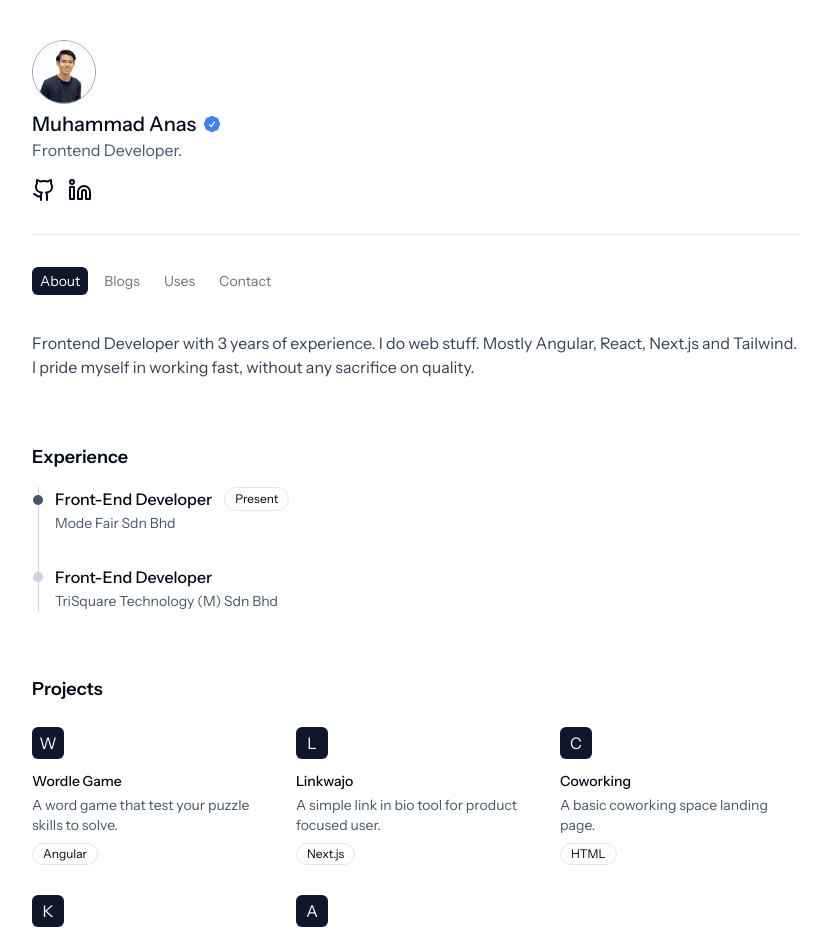
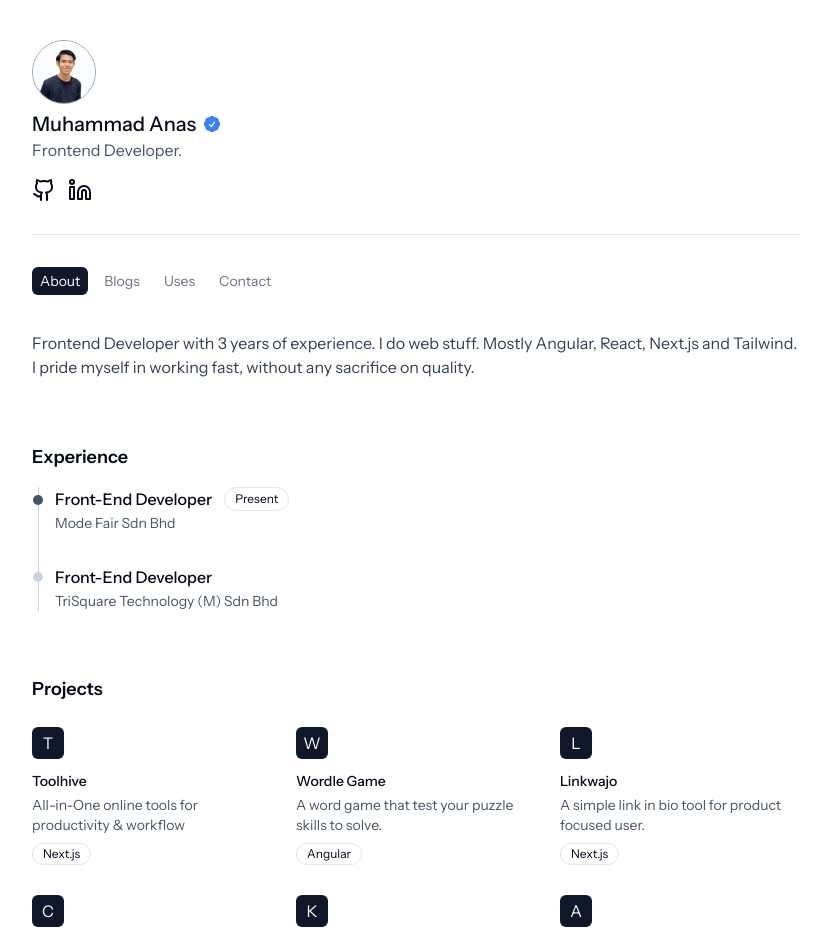
Before and after one commit to anas283/anas-blog, a Next.js app: page / in a window 1280 px wide. Shown: the top 941 px of the page, without its empty margins (224-1055 px from the left). Built offline with nearby package versions, Linux system fonts and the light colour scheme.

Commit message:
Added toolhive project

```diff
--- a/src/app/(main)/page.js
+++ b/src/app/(main)/page.js
@@ -31,6 +31,21 @@ export default function Home() {
       <div className="mt-16">
         <h4 className="text-lg font-semibold">Projects</h4>
         <div className="mt-6 grid grid-cols-1 md:grid-cols-3 gap-6">
+          <a
+            className="group h-36 ease-in-out duration-150 hover:-translate-y-2"
+            href="https://toolhive.one"
+            target="_blank"
+          >
+            <div className="w-8 h-8 rounded-md bg-slate-900 flex justify-center items-center text-white ease-in-out duration-200 group-hover:-rotate-12 group-hover:bg-blue-500">
+              T
+            </div>
+            <h5 className="text-sm font-medium mt-3">Toolhive</h5>
+            <p className="text-slate-600 text-sm mt-1">
+              All-in-One online tools for productivity & workflow
+            </p>
+            <Badge variant="outline" className="font-normal mt-2">Next.js</Badge>
+          </a>
+
           <a
             className="group h-36 ease-in-out duration-150 hover:-translate-y-2"
             href="https://wordle-game-lime.vercel.app/"
```
